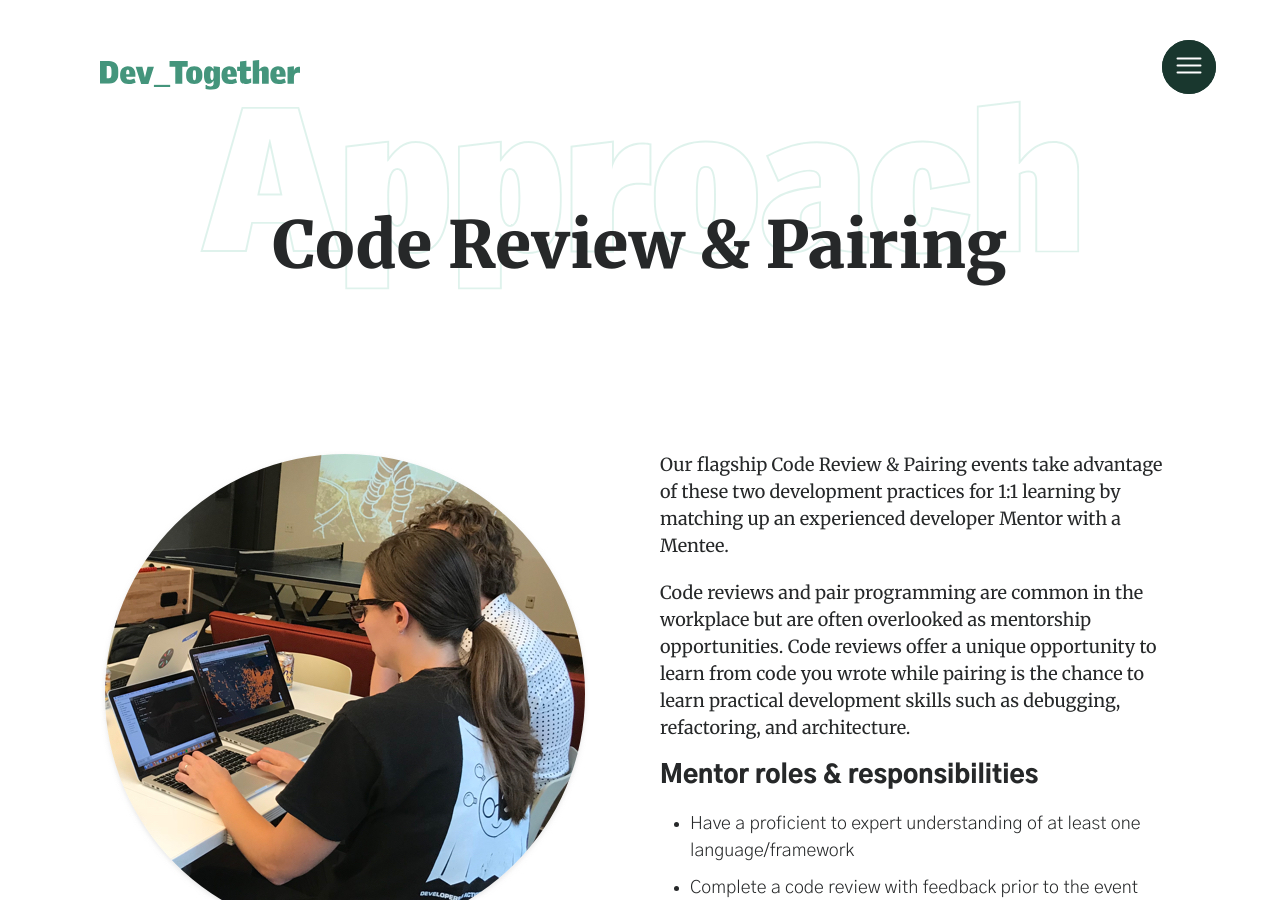
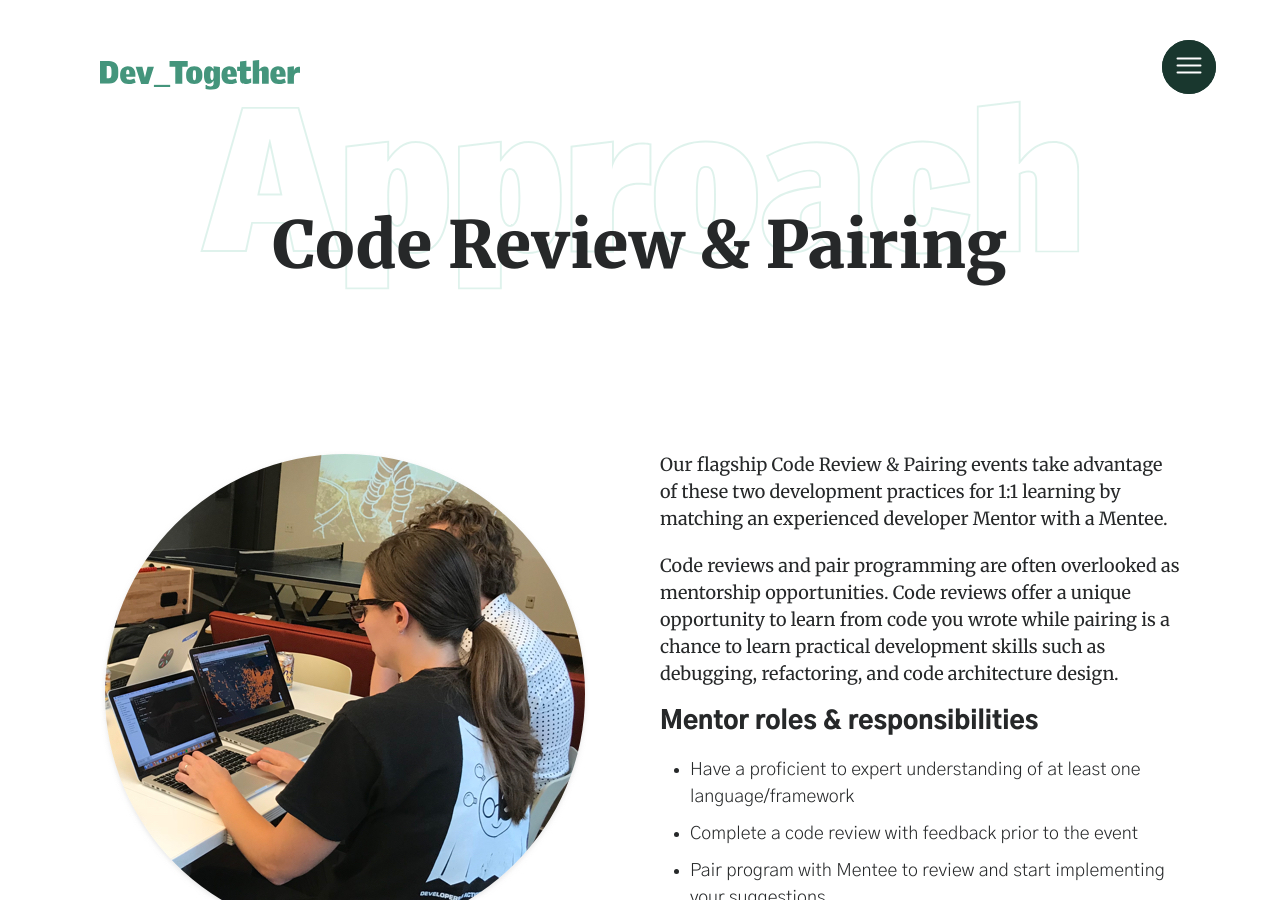
Before and after one commit to mercedesb/dev-together, a Jekyll site: the page built from docs/approach.html, in a window 1280 px wide and 900 px high. Built offline with Jekyll 4.4.1, drawn with Linux system fonts in a browser that asks for light colours; some web fonts are replaced.

Commit message:
cleaned up some copy

```diff
--- a/docs/approach.html
+++ b/docs/approach.html
@@ -17,12 +17,11 @@ twitter_img: /assets/images/PairingAsMentorship.jpg
     </div>
     <div class="GridItem GridItem--half">
       <p>Our flagship Code Review & Pairing events take advantage of these two development practices for 1:1 learning by
-        matching
-        up an experienced developer Mentor with a Mentee.</p>
+        matching an experienced developer Mentor with a Mentee.</p>
       <p>
-        Code reviews and pair programming are common in the workplace but are often overlooked as mentorship opportunities.
-        Code reviews offer a unique opportunity to learn from code you wrote while pairing is the
-        chance to learn practical development skills such as debugging, refactoring, and architecture.</p>
+        Code reviews and pair programming are often overlooked as mentorship opportunities.
+        Code reviews offer a unique opportunity to learn from code you wrote while pairing is a
+        chance to learn practical development skills such as debugging, refactoring, and code architecture design.</p>
 
       <h2 class="h3">Mentor roles & responsibilities</h2>
       <ul>
```
